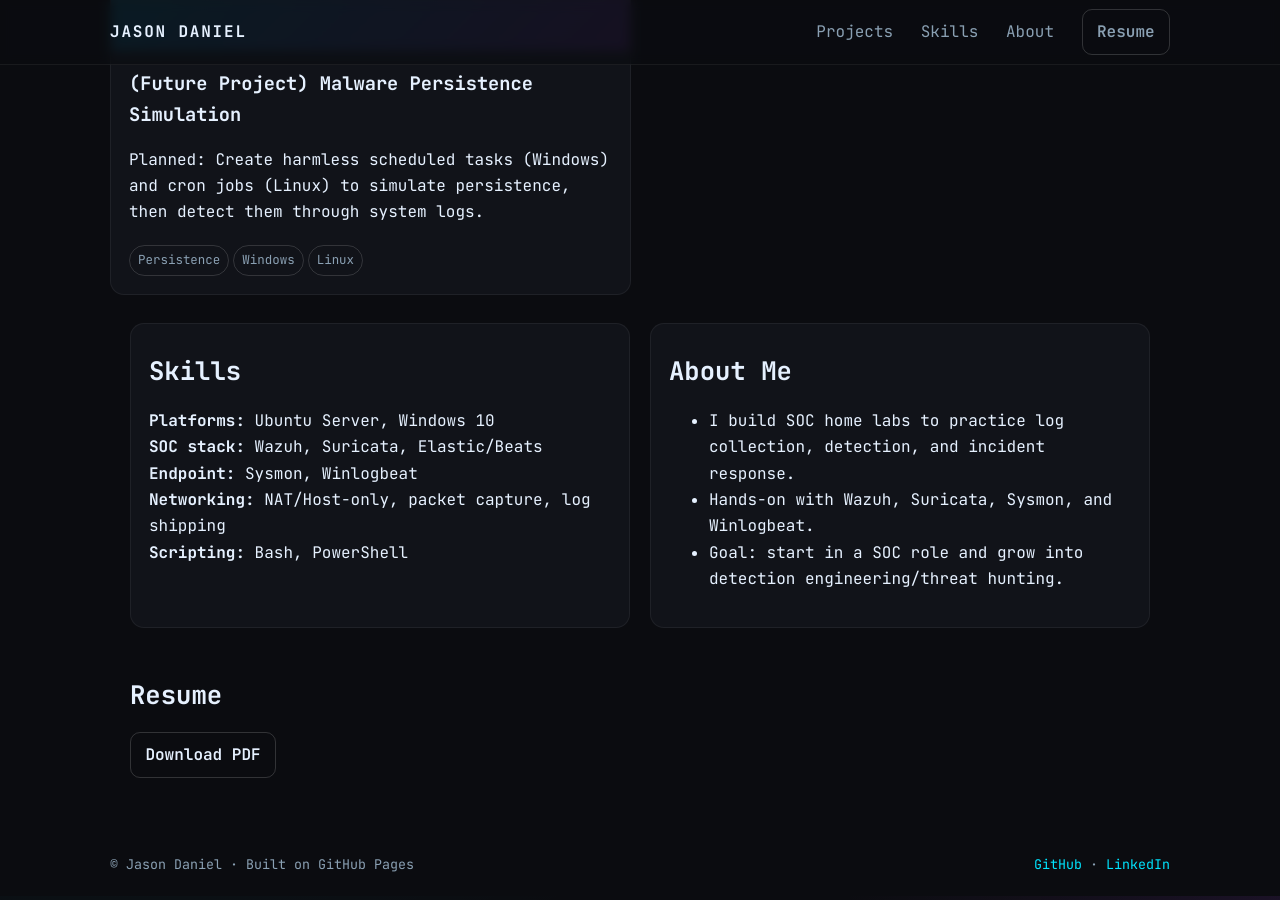
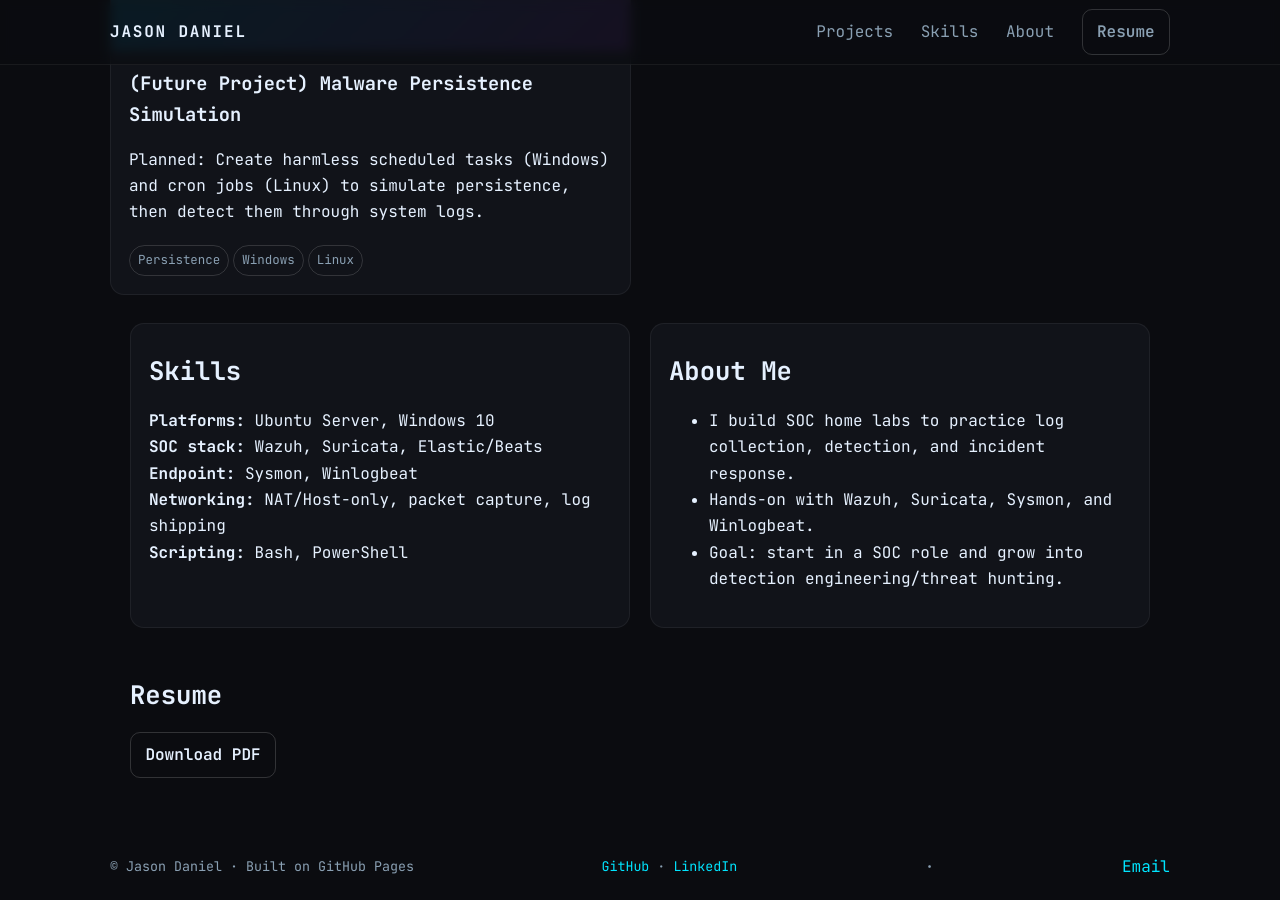
Before and after one commit to cscdanielj/cscdanielj.github.io, a Jekyll site: the page built from index.md, in a window 1280 px wide and 900 px high, scrolled down 1879 px. Built offline with Jekyll 4.4.1, drawn with Linux system fonts in a browser that asks for light colours.

Commit message:
Update default.html

```diff
--- a/_layouts/default.html
+++ b/_layouts/default.html
@@ -31,7 +31,7 @@
   <footer class="site-footer">
     <div class="container footer-row">
       <small>© {{ site.author }} · Built on GitHub Pages</small>
-      <small><a href="https://github.com/cscdanielj">GitHub</a> · <a href="https://www.linkedin.com/in/jason-daniel-067236346/">LinkedIn</a></small>
+      <small><a href="https://github.com/cscdanielj">GitHub</a> · <a href="https://www.linkedin.com/in/jason-daniel-067236346/">LinkedIn</a></small>· <a href="mailto:jddcybsec@gmail.com">Email</a></small>
     </div>
   </footer>
 </body>
```
